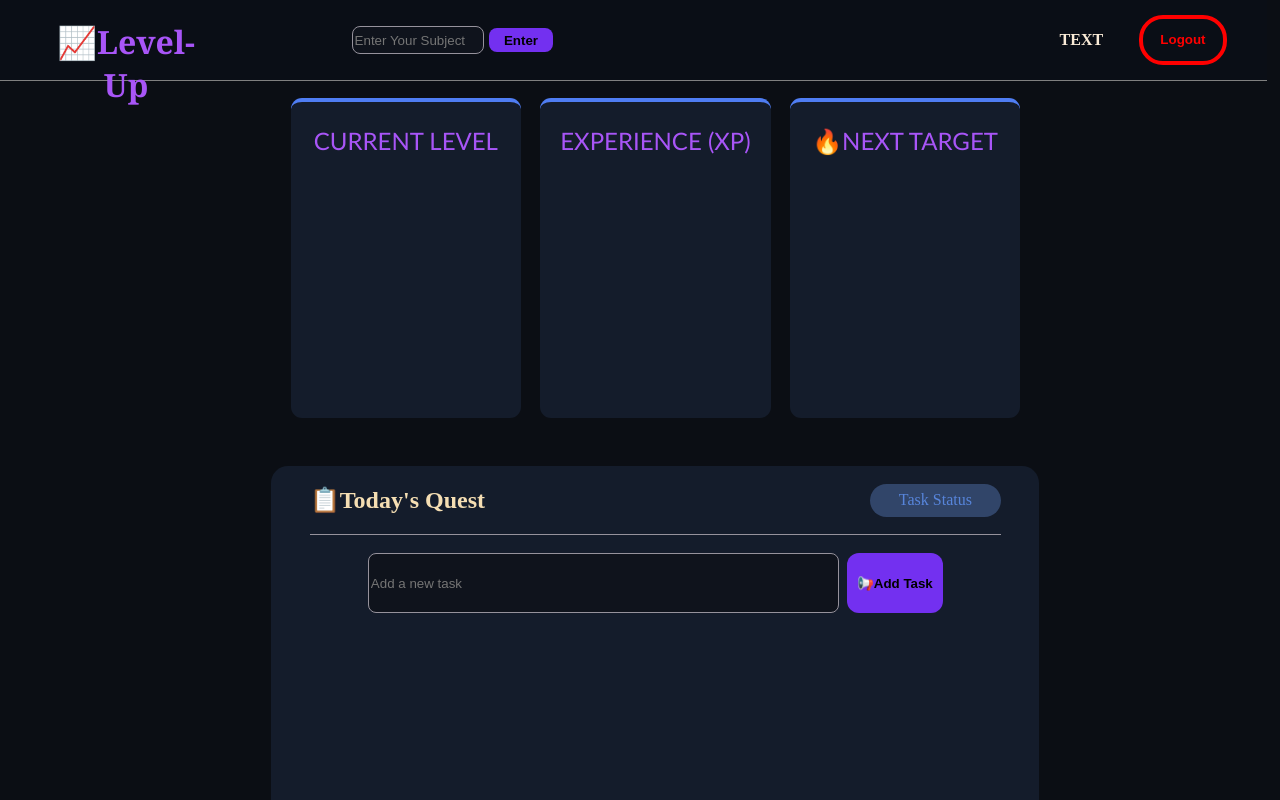
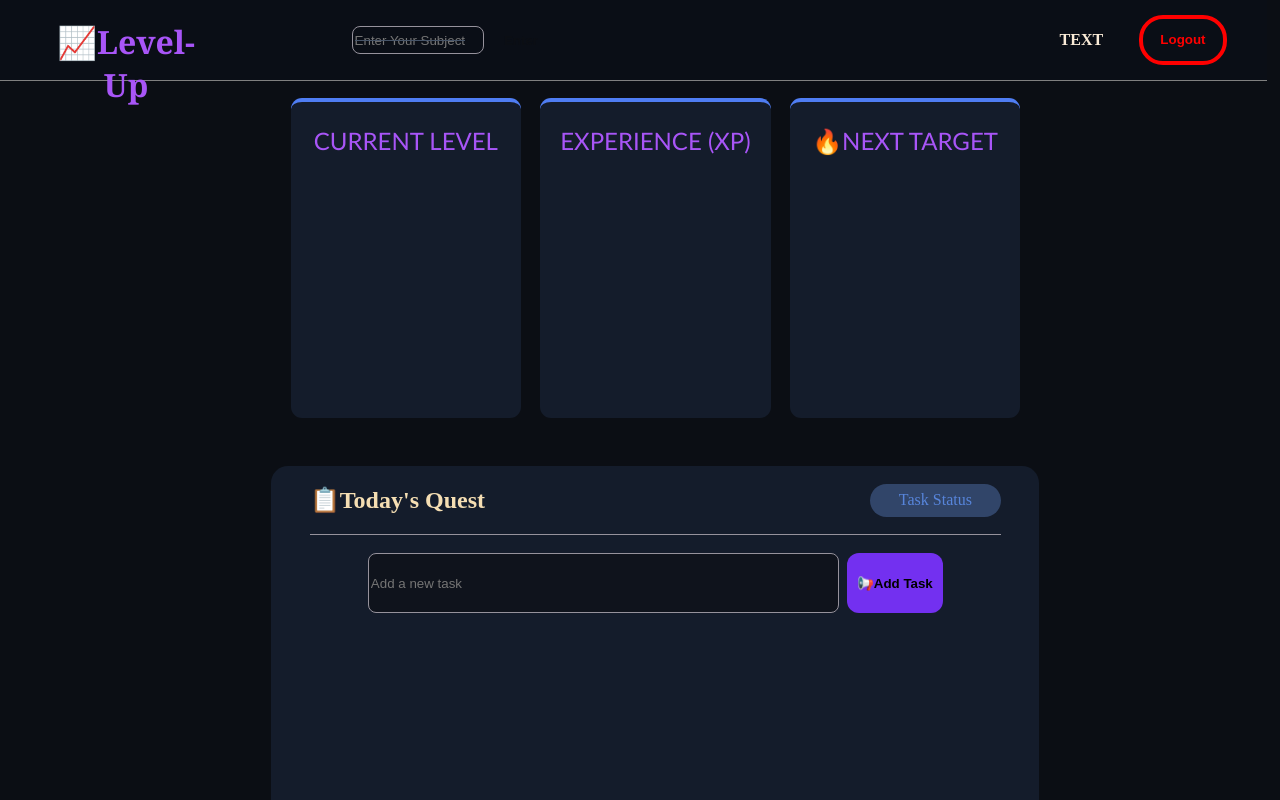
Before and after one commit to Souvik2857/Level-Up, a plain HTML site: page all_page.html/dashboard.html in a window 1280 px wide. Both pictures are taken after a click on the button "Enter". Shown: the top 800 px of the page. Drawn offline with Linux system fonts and the light colour scheme.

Commit message:
Dashboard Completed

```diff
--- a/all_page.html/dashboard.html
+++ b/all_page.html/dashboard.html
@@ -24,9 +24,11 @@
             </div>
             <div id="exp"       class="info-box">
                 <p>EXPERIENCE (XP)</p>
+                <p></p>
             </div>
             <div id="streak"    class="info-box">
                 <p>🔥NEXT TARGET</p>
+                <p></p>
             </div>
         </div>
 
--- a/all_script.js/dashboard.js
+++ b/all_script.js/dashboard.js
@@ -1,13 +1,42 @@
-// ─── GET ELEMENTS ───
 const addTask = document.querySelector('#add-task');
 const taskBox = document.querySelector('#task-box');
 const taskSpace = document.querySelector('#task-space');
 const taskStatus = document.querySelector('#task-status');
+const subChoose = document.querySelector('#sub-choose');
+const subEnter = document.querySelector('#sub-enter');
 
-// ─── CREATE ARRAY ───
+/*--------------------Sub-Choose Object-------------*/
+let userSub={};
+let enter = 0;
+
+subEnter.addEventListener('click', function(){
+    const enterVal = subChoose.value;
+
+    if(enterVal.length === 0){
+        alert("Enter a subject!");
+        enter = 0;
+    }
+
+    enter = 1;
+    userSub.subject = enterVal;
+    userSub.time = Date();
+
+    /*------------Sub Enter ---------------------*/
+
+    if(enter === 1){
+        subChoose.style.textDecoration = 'line-through';
+        subChoose.style.backgroundColor = 'transparent';
+        subChoose.disabled = true;
+        subChoose.style.color = '#475569';
+        subEnter.disabled = true;
+        subEnter.style.background = 'transparent';
+    }
+})
+
+
+/*------------Create Object--------------------*/
 let taskList = [];
 
-// ─── COUNT COMPLETED TASKS ───
 function countCompletedTasks() {
     let count = 0;
     for (let i = 0; i < taskList.length; i++) {
@@ -15,7 +44,7 @@ function countCompletedTasks() {
             count++;
         }
     }
-    return count; // ✅ Fixed: Return the count
+    return count;
 }
 
 /*---------Display Function------------ */
@@ -45,7 +74,6 @@ function display() {
 
     /*--------------Display Tasks--------------------------*/
     for (let i = 0; i < taskList.length; i++) {
-        // ─── CHECKBOX ───
         const checkbox = document.createElement('input');
         checkbox.type = 'checkbox';
         checkbox.checked = taskList[i].completed;
@@ -55,7 +83,6 @@ function display() {
         checkbox.style.accentColor = '#4f7df3';
         checkbox.style.cursor = 'pointer';
 
-        // ⭐ FIX: Use taskList[i].completed
         checkbox.addEventListener('change', function() {
             if(checkbox.checked){
                 taskList[i].completed = true;
@@ -64,7 +91,6 @@ function display() {
             }
         });
 
-        // ─── TASK TEXT ───
         const taskElement = document.createElement('p');
         taskElement.textContent = taskList[i].text;
         taskElement.style.color = '#e8edf5';
@@ -77,7 +103,6 @@ function display() {
         taskElement.style.borderRadius = '8px';
         taskElement.style.borderLeft = '3px solid #4f7df3';
 
-        // ─── COMPLETED STYLING ───
         if (taskList[i].completed) {
             taskElement.style.textDecoration = 'line-through';
             taskElement.style.color = '#475569';
@@ -88,19 +113,18 @@ function display() {
             taskElement.style.borderLeftColor = '#4f7df3';
         }
 
-        // ─── CONTAINER ───
         const container = document.createElement('div');
         container.style.display = 'flex';
         container.style.alignItems = 'center';
         container.style.marginBottom = '6px';
 
         container.appendChild(checkbox);
-        container.appendChild(taskElement); // ✅ Only add it ONCE
+        container.appendChild(taskElement);
         taskSpace.appendChild(container);
     }
 }
 
-// ─── ADD BUTTON ───
+/*-----------------Task Box-------------------*/
 addTask.addEventListener('click', function() {
     const typedVal = taskBox.value.trim();
 
@@ -114,12 +138,11 @@ addTask.addEventListener('click', function() {
         completed: false,
     });
 
-    console.log("📦 Current taskList:", taskList);
     taskBox.value = '';
     display();
 });
 
-// ─── ENTER KEY ───
+/*-------------Enter Key-------------------------*/
 taskBox.addEventListener('keydown', function(event) {
     if (event.key === 'Enter') {
         event.preventDefault();
@@ -127,4 +150,6 @@ taskBox.addEventListener('keydown', function(event) {
     }
 });
 
-// display();
+
+
+console.log(userSub);
```
